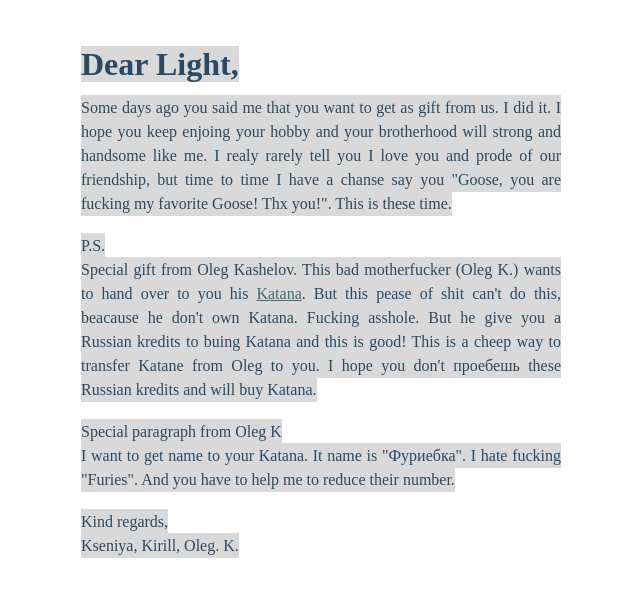
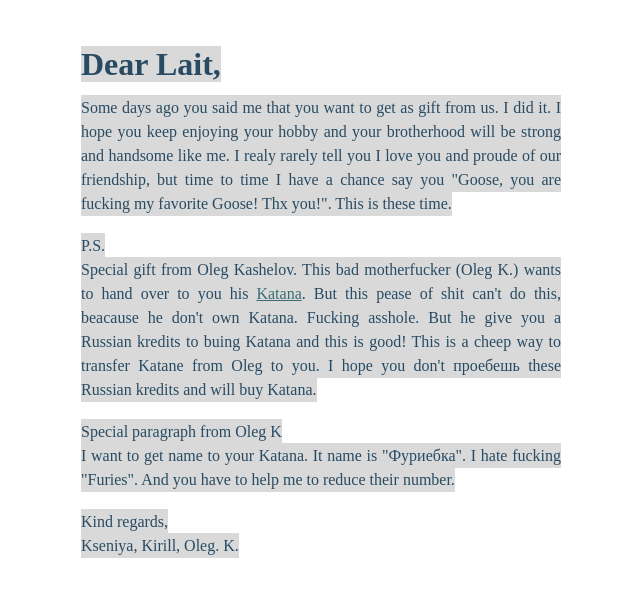
Before and after one commit to rogov-k/my-favorite-goose, a website: page index.html in a window 1280 px wide. Shown: the whole page, without its empty margins (319-959 px from the left). Drawn offline with Linux system fonts and the light colour scheme; a web font is replaced by a local one.

Commit message:
Update index.html

```diff
--- a/index.html
+++ b/index.html
@@ -40,9 +40,9 @@
     </style>
 </head>
 <body>
-    <h1>Dear Light,</h1>
+    <h1>Dear Lait,</h1>
     <section>
-        <p>Some days ago you said me that you want to get as gift from us. I did it. I hope you keep enjoing your hobby and your brotherhood will strong and handsome like me. I realy rarely tell you I love you and prode of our friendship, but time to time I have a chanse say you "Goose, you are fucking my favorite Goose! Thx you!". This is these time.</p>
+        <p>Some days ago you said me that you want to get as gift from us. I did it. I hope you keep enjoying your hobby and your brotherhood will be strong and handsome like me. I realy rarely tell you I love you and proude of our friendship, but time to time I have a chance say you "Goose, you are fucking my favorite Goose! Thx you!". This is these time.</p>
         <br>
         <br>
         <p>P.S.</p>
```
